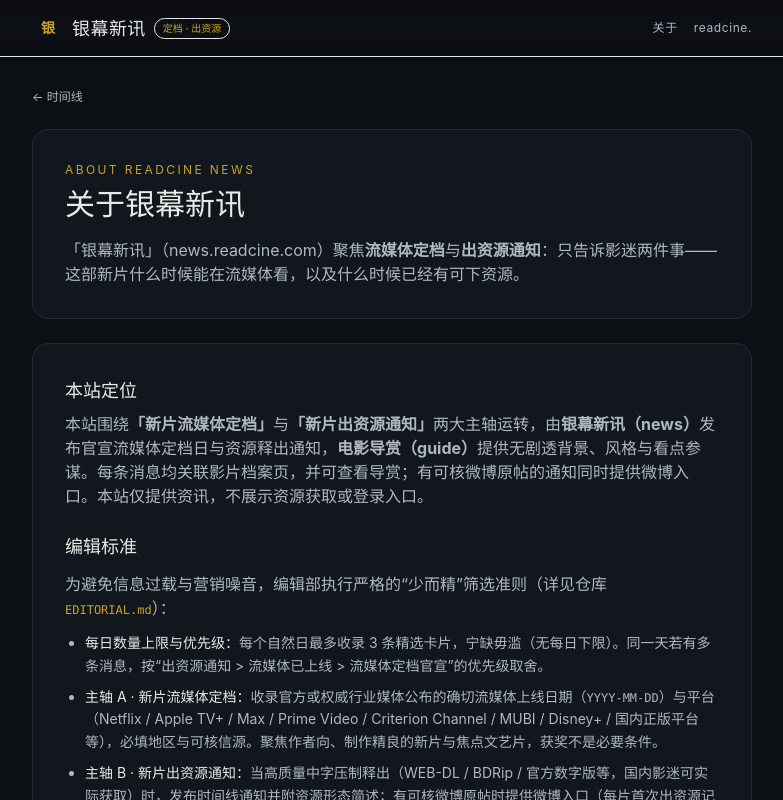
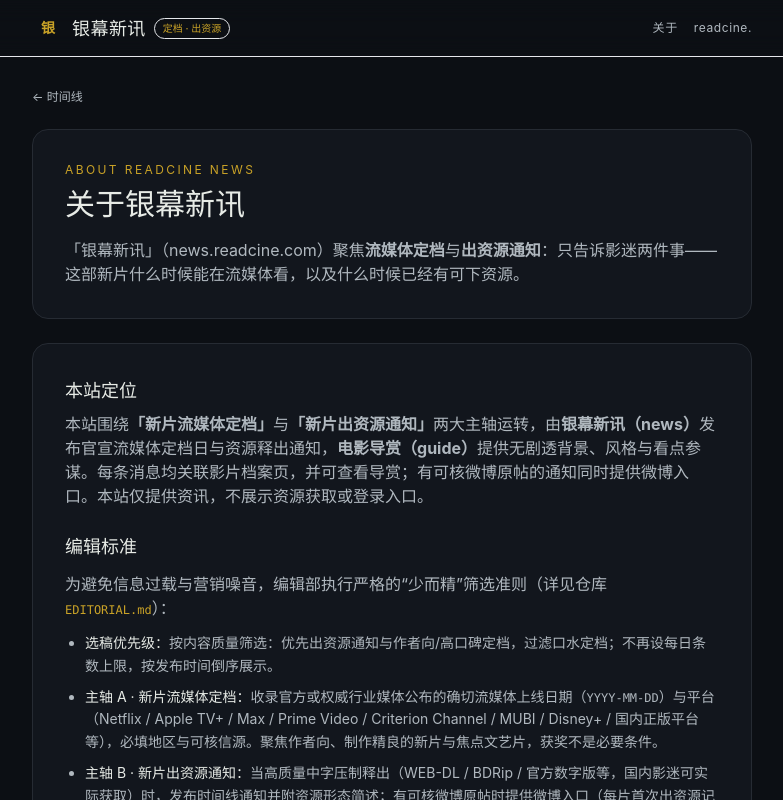
Before and after one commit to xmcter/movie-awards-site, a Next.js app: page /about in a window 1280 px wide. Shown: the top 800 px of the page, without its empty margins (248-1031 px from the left). Built offline with nearby package versions, Linux system fonts and the light colour scheme.

Commit message:
docs(news): 关于页与 EDITORIAL 去掉每日 3 条上限表述

```diff
--- a/src/app/about/page.tsx
+++ b/src/app/about/page.tsx
@@ -57,9 +57,7 @@ export default function AboutPage() {
           </p>
           <ul className="list-disc space-y-2 pl-5 text-sm leading-relaxed text-cinema-muted">
             <li>
-              <span className="text-cinema-text">每日数量上限与优先级：</span>
-              每个自然日最多收录 3 条精选卡片，宁缺毋滥（无每日下限）。同一天若有多条消息，按“出资源通知 &gt; 流媒体已上线 &gt; 流媒体定档官宣”的优先级取舍。
-            </li>
+              <span className="text-cinema-text">选稿优先级：</span>按内容质量筛选：优先出资源通知与作者向/高口碑定档，过滤口水定档；不再设每日条数上限，按发布时间倒序展示。</li>
             <li>
               <span className="text-cinema-text">主轴 A · 新片流媒体定档：</span>
               收录官方或权威行业媒体公布的确切流媒体上线日期（<code className="text-xs">YYYY-MM-DD</code>）与平台（Netflix / Apple TV+ / Max / Prime Video / Criterion Channel / MUBI / Disney+ / 国内正版平台等），必填地区与可核信源。聚焦作者向、制作精良的新片与焦点文艺片，获奖不是必要条件。
```
Also changed, not shown: 1 other file (tests, documents, lock files or other folders).
